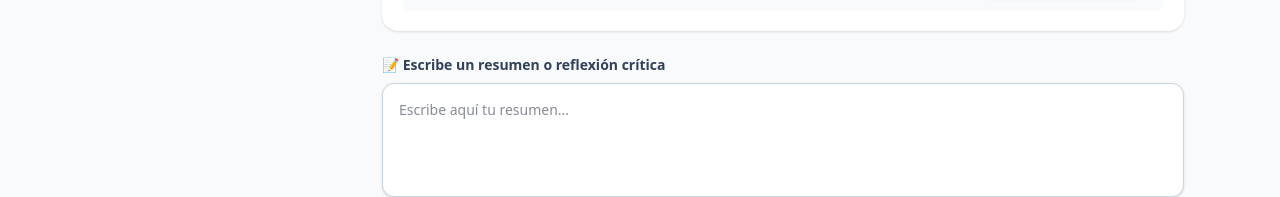
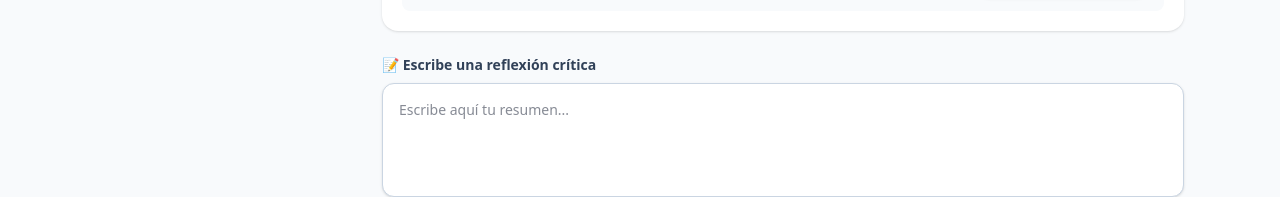
Before and after one commit to Yorshgamer/tptutor, a React (Vite) app in the folder frontend/: page /tutor in a window 1280 px wide. Shown: the part 531-728 px from the top of the page. Built offline with nearby package versions, Linux system fonts and the light colour scheme.

Commit message:
Ajustes en backend y frontend Tutor para la IA funcionamiento Json y promp

```diff
--- a/frontend/src/pages/Tutor.tsx
+++ b/frontend/src/pages/Tutor.tsx
@@ -294,7 +294,7 @@ export default function Tutor() {
 
       <div className="mt-6">
         <label className="block text-sm font-semibold text-slate-700 mb-2">
-          📝 Escribe un resumen o reflexión crítica
+          📝 Escribe una reflexión crítica
         </label>
         <textarea
           rows={4}
```
Also changed, not shown: 1 other file (tests, documents, lock files or other folders).
